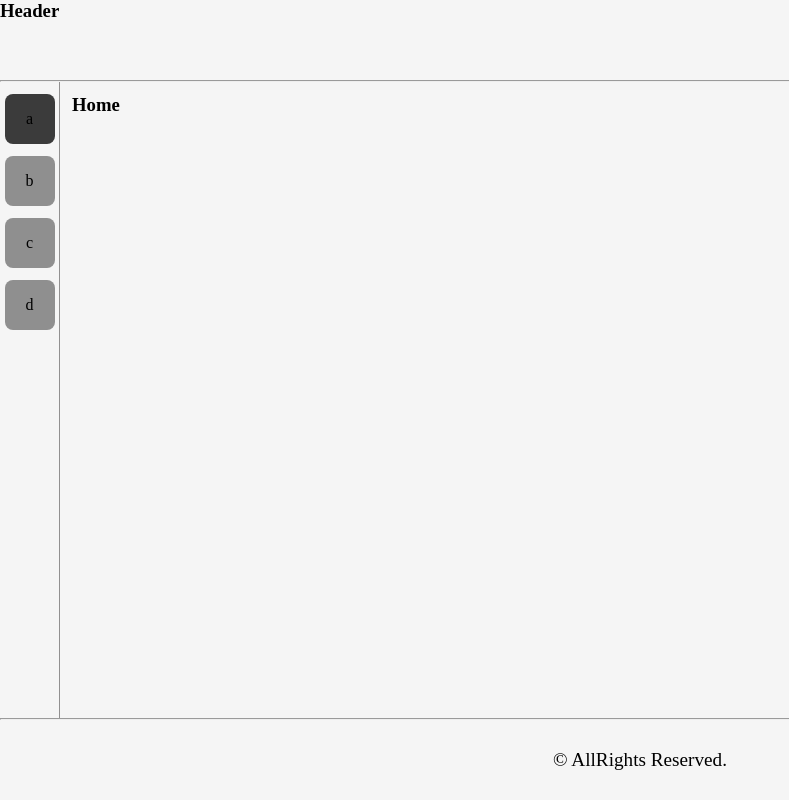
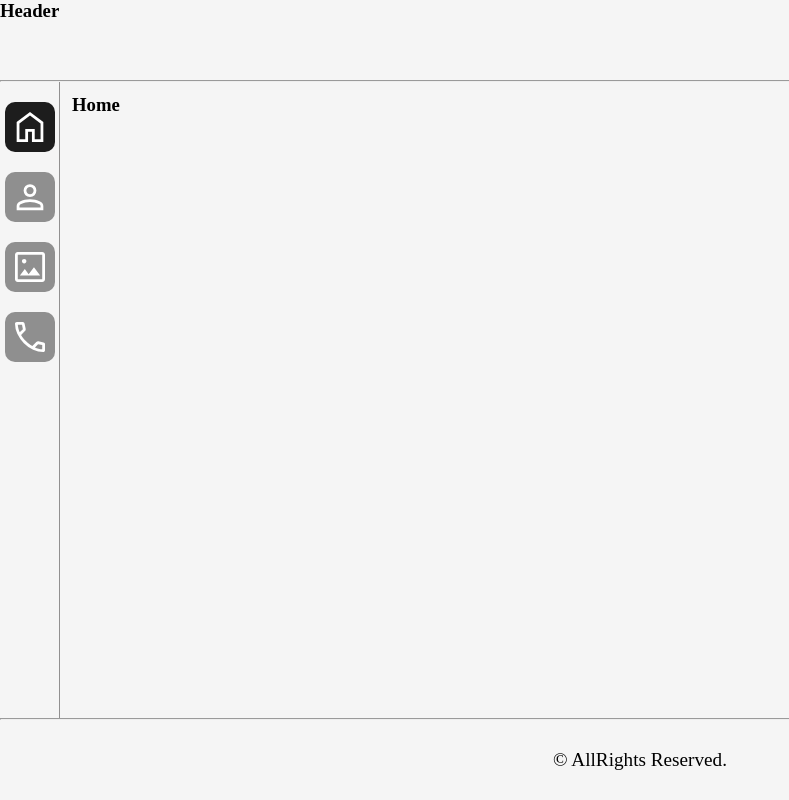
Before and after one commit to asianzuhenry/Kitante-Hill-School-v2, a plain HTML site: page index.html in a window 1280 px wide. Shown: the whole page, without its empty margins (0-789 px from the left). Drawn offline with nearby package versions, Linux system fonts and the light colour scheme.

Commit message:
Added icons making it look cool

```diff
--- a/css/style.css
+++ b/css/style.css
@@ -45,18 +45,18 @@ main {
   height: 100%;
   display: flex;
   justify-content: center;
-  padding: 12px;
+  padding: 20px;
 }
 .navigation ul {
   display: flex;
   flex-direction: column;
-  gap: 12px;
+  gap: 20px;
 }
 .navigation ul li {
   background-color: rgb(143, 143, 143);
   width: 50px;
   height: 50px;
-  border-radius: 8px;
+  border-radius: 20%;
   display: flex;
   flex-direction: column;
   align-items: center;
@@ -64,11 +64,23 @@ main {
   cursor: pointer;
 }
 .navigation ul li.current {
-  background-color: rgb(59, 59, 59);
+  background-color: rgb(29, 29, 29);
+  transition: 1s;
+  animation: merge 0.5s ease-in-out 0s 1 alternate forwards;
+}
+
+@keyframes merge {
+    0%, 100% {
+        transform: rotate(0deg);
+    }
+    50% {
+        transform: rotate(180deg);
+    }
 }
 
 .wrapper {
   background-color: whitesmoke;
   width: 100%;
   padding: 12px;
+  transition: 1s;
 }
--- a/index.html
+++ b/index.html
@@ -1,28 +1,78 @@
 <!DOCTYPE html>
 <html lang="en">
-
   <head>
-    <meta charset="UTF-8">
-    <meta name="viewport" content="width=device-width, initial-scale=1.0">
+    <meta charset="UTF-8" />
+    <meta name="viewport" content="width=device-width, initial-scale=1.0" />
     <title>V2</title>
-    <link rel="stylesheet" href="./css/style.css">
+    <link
+      rel="stylesheet"
+      href="https://fonts.googleapis.com/css2?family=Material+Symbols+Outlined:opsz,wght,FILL,GRAD@20..48,100..700,0..1,-50..200"
+    />
+    <link rel="stylesheet" href="./css/style.css" />
   </head>
 
   <body>
     <header>
       <h3>Header</h3>
     </header>
-    <hr>
+    <hr />
     <main>
-
       <div class="navigation-wrapper">
         <div class="navigation">
           <nav>
             <ul>
-                    <li id="1" class="current">a</li>
-                    <li id="2">b</li>
-                    <li id="3">c</li>
-                    <li id="4">d</li>
+              <li id="1" class="current">
+                <svg
+                  xmlns="http://www.w3.org/2000/svg"
+                  height="40px"
+                  viewBox="0 -960 960 960"
+                  width="40px"
+                  fill="#FFFFFF"
+                >
+                  <path
+                    d="M226.67-186.67h140v-246.66h226.66v246.66h140v-380L480-756.67l-253.33 190v380ZM160-120v-480l320-240 320 240v480H526.67v-246.67h-93.34V-120H160Zm320-352Z"
+                  />
+                </svg>
+              </li>
+              <li id="2">
+                <svg
+                  xmlns="http://www.w3.org/2000/svg"
+                  height="40px"
+                  viewBox="0 -960 960 960"
+                  width="40px"
+                  fill="#FFFFFF"
+                >
+                  <path
+                    d="M480-480.67q-66 0-109.67-43.66Q326.67-568 326.67-634t43.66-109.67Q414-787.33 480-787.33t109.67 43.66Q633.33-700 633.33-634t-43.66 109.67Q546-480.67 480-480.67ZM160-160v-100q0-36.67 18.5-64.17T226.67-366q65.33-30.33 127.66-45.5 62.34-15.17 125.67-15.17t125.33 15.5q62 15.5 127.28 45.3 30.54 14.42 48.96 41.81Q800-296.67 800-260v100H160Zm66.67-66.67h506.66V-260q0-14.33-8.16-27-8.17-12.67-20.5-19-60.67-29.67-114.34-41.83Q536.67-360 480-360t-111 12.17Q314.67-335.67 254.67-306q-12.34 6.33-20.17 19-7.83 12.67-7.83 27v33.33ZM480-547.33q37 0 61.83-24.84Q566.67-597 566.67-634t-24.84-61.83Q517-720.67 480-720.67t-61.83 24.84Q393.33-671 393.33-634t24.84 61.83Q443-547.33 480-547.33Zm0-86.67Zm0 407.33Z"
+                  />
+                </svg>
+              </li>
+              <li id="3">
+                <svg
+                  xmlns="http://www.w3.org/2000/svg"
+                  height="40px"
+                  viewBox="0 -960 960 960"
+                  width="40px"
+                  fill="#FFFFFF"
+                >
+                  <path
+                    d="M186.67-120q-27 0-46.84-19.83Q120-159.67 120-186.67v-586.66q0-27 19.83-46.84Q159.67-840 186.67-840h586.66q27 0 46.84 19.83Q840-800.33 840-773.33v586.66q0 27-19.83 46.84Q800.33-120 773.33-120H186.67Zm0-66.67h586.66v-586.66H186.67v586.66ZM237.33-278h486l-148-197.33-128 167.33-92-124.67-118 154.67Zm-50.66 91.33v-586.66 586.66Zm153.41-380q22.25 0 37.75-15.58 15.5-15.57 15.5-37.83 0-22.25-15.58-37.75-15.57-15.5-37.83-15.5-22.25 0-37.75 15.58-15.5 15.57-15.5 37.83 0 22.25 15.58 37.75 15.57 15.5 37.83 15.5Z"
+                  />
+                </svg>
+              </li>
+              <li id="4">
+                <svg
+                  xmlns="http://www.w3.org/2000/svg"
+                  height="40px"
+                  viewBox="0 -960 960 960"
+                  width="40px"
+                  fill="#FFFFFF"
+                >
+                  <path
+                    d="M796-120q-119 0-240-55.5T333-333Q231-435 175.5-556T120-796q0-18.86 12.57-31.43T164-840h147.33q14 0 24.34 9.83Q346-820.33 349.33-806l26.62 130.43q2.05 14.9-.62 26.24-2.66 11.33-10.82 19.48L265.67-530q24 41.67 52.5 78.5T381-381.33q35 35.66 73.67 65.5Q493.33-286 536-262.67l94.67-96.66q9.66-10.34 23.26-14.5 13.61-4.17 26.74-2.17L806-349.33q14.67 4 24.33 15.53Q840-322.27 840-308v144q0 18.86-12.57 31.43T796-120ZM233-592l76-76.67-21-104.66H187q3 41.66 13.67 86Q211.33-643 233-592Zm365.33 361.33q40.34 18.34 85.84 29.67 45.5 11.33 89.16 13.67V-288l-100-20.33-75 77.66ZM233-592Zm365.33 361.33Z"
+                  />
+                </svg>
+              </li>
             </ul>
           </nav>
         </div>
@@ -30,14 +80,12 @@
           <section>
             <h3>Home</h3>
           </section>
-
         </div>
       </div>
     </main>
-<hr>
+    <hr />
     <footer><p>&copy; AllRights Reserved.</p></footer>
 
     <script src="./js/script.js"></script>
   </body>
-
 </html>
```
Lines whose indentation alone changed are shown as unchanged.
